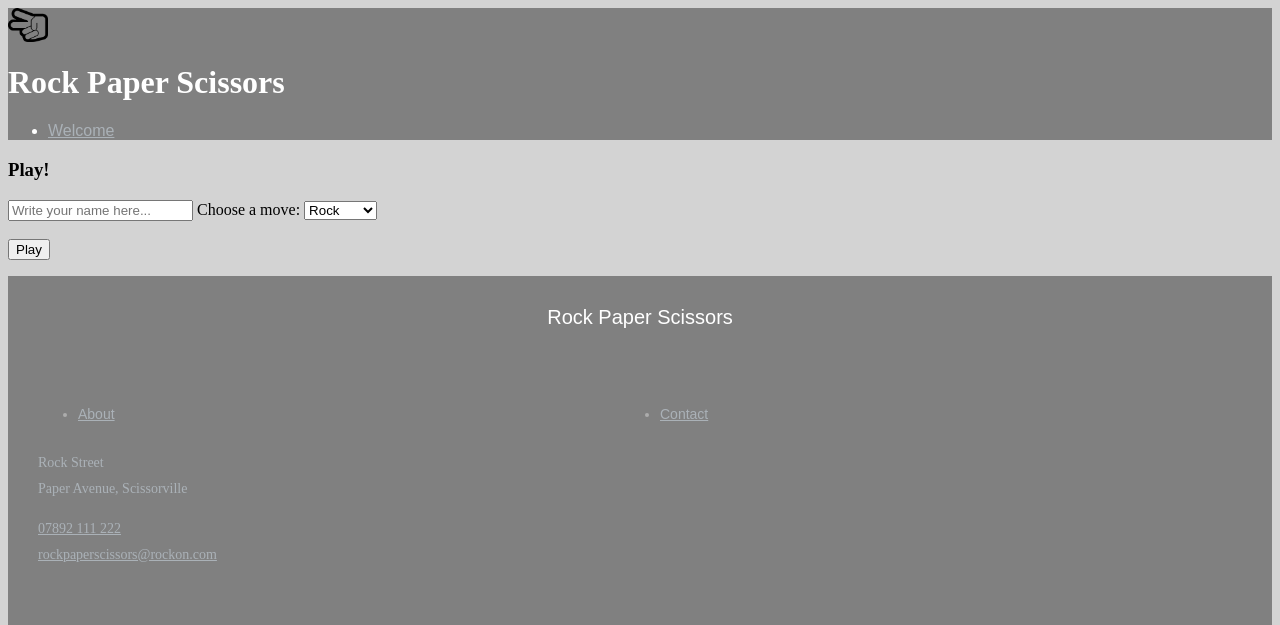
After one commit to sarahclarke-skc/week_03_weekend_homework_rock_paper_scissors, a Flask app: page /play in a window 1280 px wide. The commit adds this page. Shown: the top 625 px of the page. Run offline with Flask 2, Linux system fonts and the light colour scheme.

Commit message:
Created play.html with form

```diff
--- a/controllers/controller.py
+++ b/controllers/controller.py
@@ -6,6 +6,10 @@ from models.player import *
 @app.route('/')
 def index():
     return render_template('base.html', title="Rock Paper Scissors")
+
+@app.route('/play')
+def play():
+    return render_template('play.html', title="Play Rock Paper Scissors")
 
 @app.route('/<choice1>/<choice2>')
 def play_game(choice1, choice2):
--- /dev/null
+++ b/templates/play.html
@@ -0,0 +1,25 @@
+{% extends "base.html" %}
+
+{% block content %}
+
+<section>
+    <h3>Play!</h3>
+
+    <section>
+
+        <form action="/play" method="post">
+            <input type="text" name="player1" id="input-name" placeholder="Write your name here...">
+            <label for="move">Choose a move:</label>
+            <select name="move" id="move">
+            <option value="rock">Rock</option>
+            <option value="saab">Paper</option>
+            <option value="opel">Scissors</option>
+            </select>
+            <br><br>
+            <input type="submit" value="Play">
+        </form>
+    </section>
+
+</section>
+
+{% endblock %}
--- a/templates/result.html
+++ b/templates/result.html
@@ -4,7 +4,7 @@
 
 <section>
 
-<h1 id="Results">Results: {{ winner }}</h1>
+    <h2 id="Results">Results: {{ winner }}</h2>
 
 </section>
 
```
